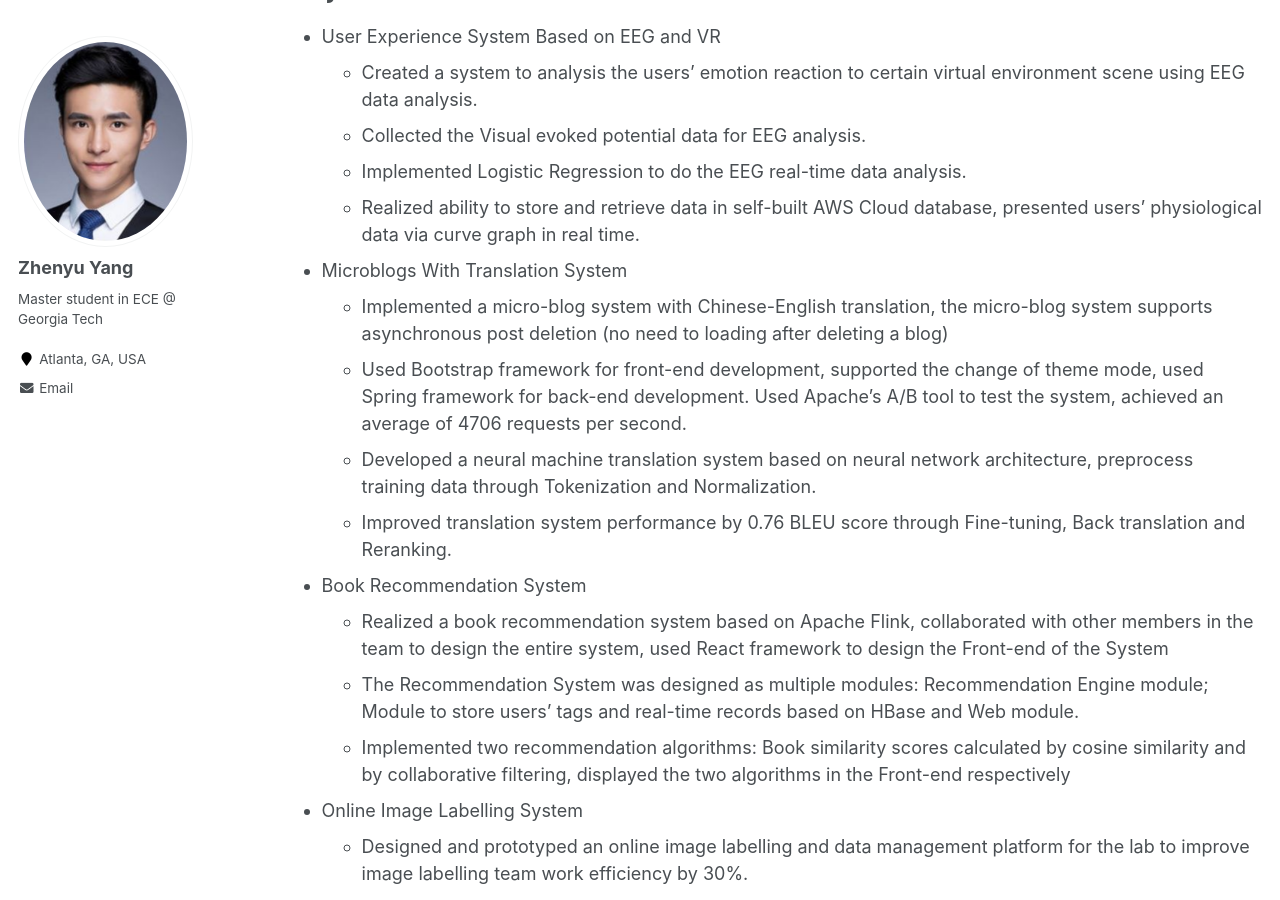
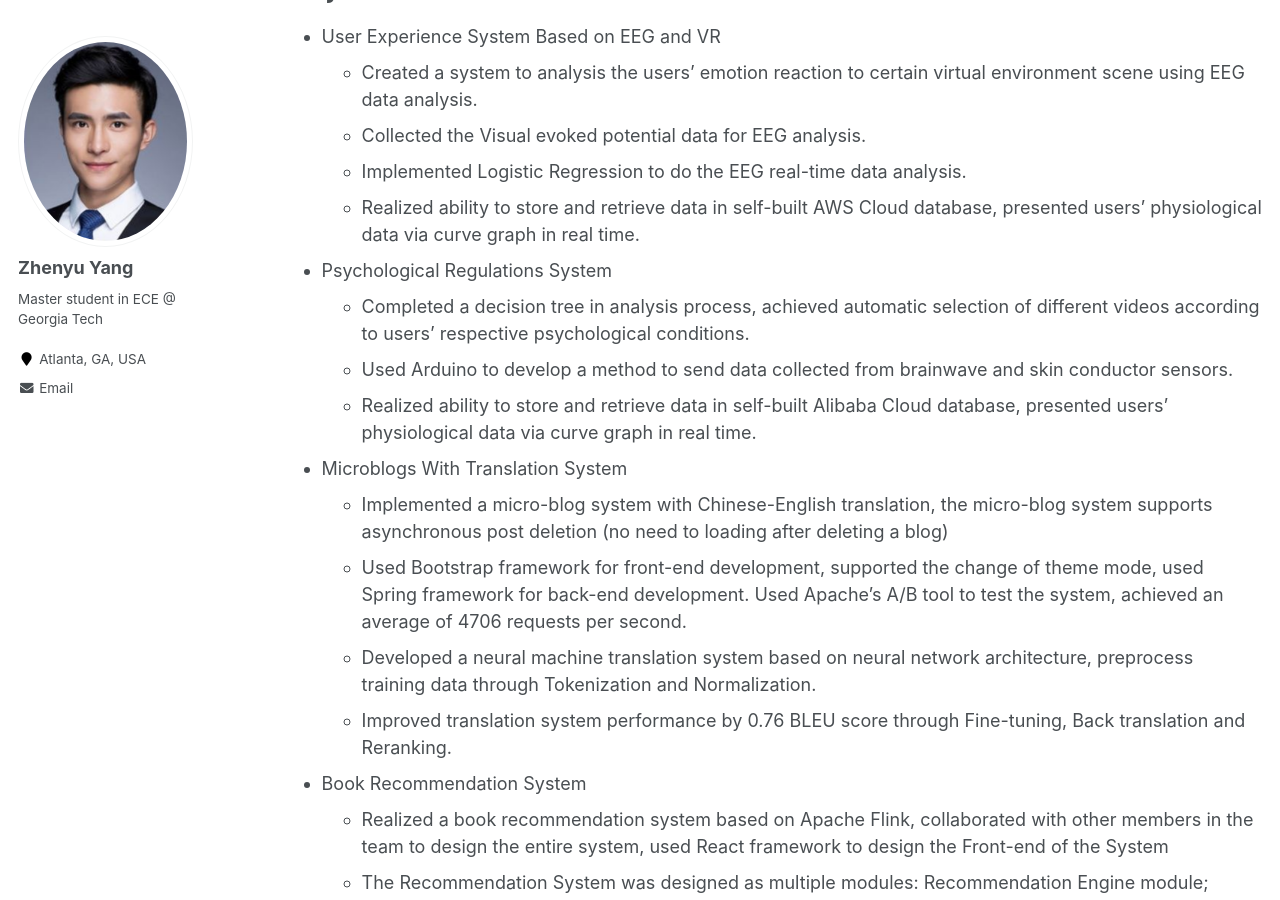
Before and after one commit to azpeteryang/azpeteryang.github.io, a Jekyll site: the page built from _pages/cv.md, in a window 1280 px wide and 900 px high, scrolled down 833 px. Built offline with Jekyll 4.4.1, drawn with Linux system fonts in a browser that asks for light colours.

Commit message:
Update cv.md

```diff
--- a/_pages/cv.md
+++ b/_pages/cv.md
@@ -38,6 +38,12 @@
   * Collected the Visual evoked potential data for EEG analysis.
   * Implemented Logistic Regression to do the EEG real-time data analysis.
   * Realized ability to store and retrieve data in self-built AWS Cloud database, presented users’ physiological data via curve graph in real time.
+
+
+* Psychological Regulations System
+  * Completed a decision tree in analysis process, achieved automatic selection of different videos according to users' respective psychological conditions.
+  * Used Arduino to develop a method to send data collected from brainwave and skin conductor sensors.
+  * Realized ability to store and retrieve data in self-built Alibaba Cloud database, presented users' physiological data via curve graph in real time.
 
 
 * Microblogs With Translation System
```
